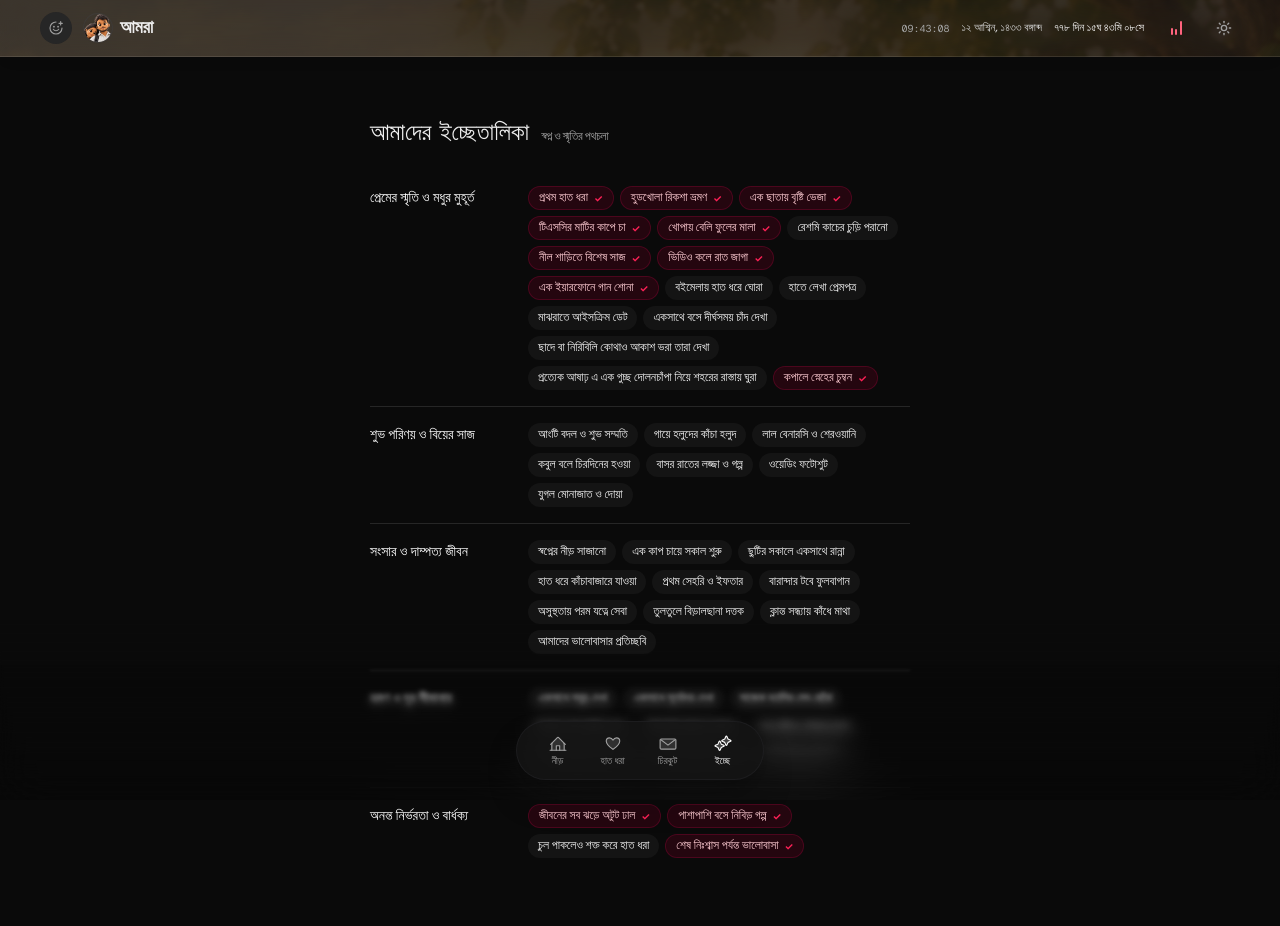
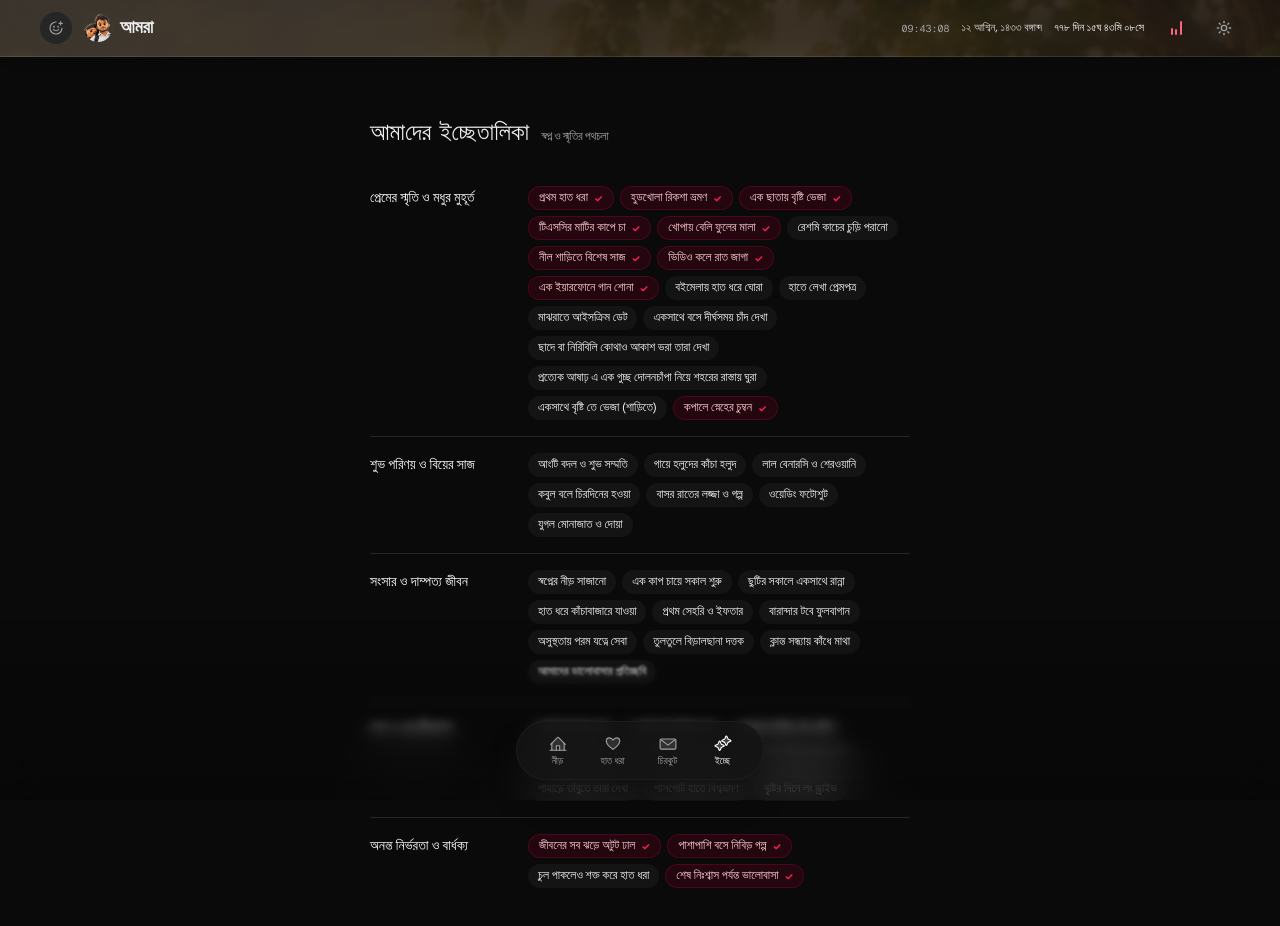
Before and after one commit to fiftee15n/9November, a Next.js app: page /ecche in a window 1280 px wide. Shown: the top 926 px of the page. Built offline with nearby package versions, Linux system fonts and the light colour scheme; what react-apple-emojis would draw is missing.

Commit message:
Add getting drenched in rain wearing saree wish to ecche list

```diff
--- a/app/ecche/page.tsx
+++ b/app/ecche/page.tsx
@@ -30,6 +30,7 @@ const BUCKET_LIST = [
       { name: "একসাথে বসে দীর্ঘসময় চাঁদ দেখা", done: false },
       { name: "ছাদে বা নিরিবিলি কোথাও আকাশ ভরা তারা দেখা", done: false },
       { name: "প্রত্যেক আষাঢ় এ এক গুচ্ছ দোলনচাঁপা নিয়ে শহরের রাস্তায় ঘুরা", done: false },
+      { name: "একসাথে বৃষ্টি তে ভেজা (শাড়িতে)", done: false },
       { name: "কপালে স্নেহের চুম্বন", done: true },
     ],
   },
```
